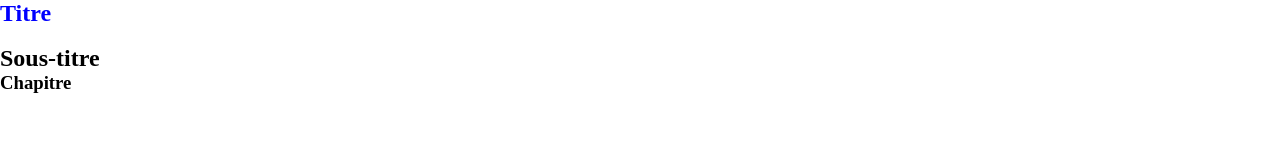
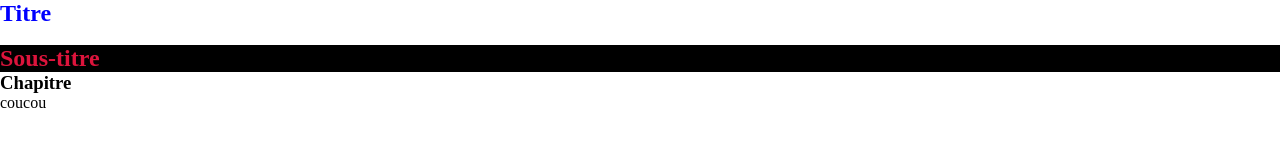
Before and after one commit to clarade/convention-html-css, a plain HTML site: page index.html in a window 1280 px wide. Drawn offline with Linux system fonts and the light colour scheme.

Commit message:
Modified style.css on h2 / added text in footer

```diff
--- a/index.html
+++ b/index.html
@@ -22,6 +22,6 @@
 				<h3>Chapitre</h3>
 			</section>
 		</main>
-		<footer></footer>
+		<footer>coucou</footer>
 	</body>
 </html>
--- a/style.css
+++ b/style.css
@@ -14,3 +14,8 @@
 #hero-section > h1 {
 	color: blue;
 }
+
+#gallery > h2 {
+	color: crimson;
+	background-color: black;
+}
```
